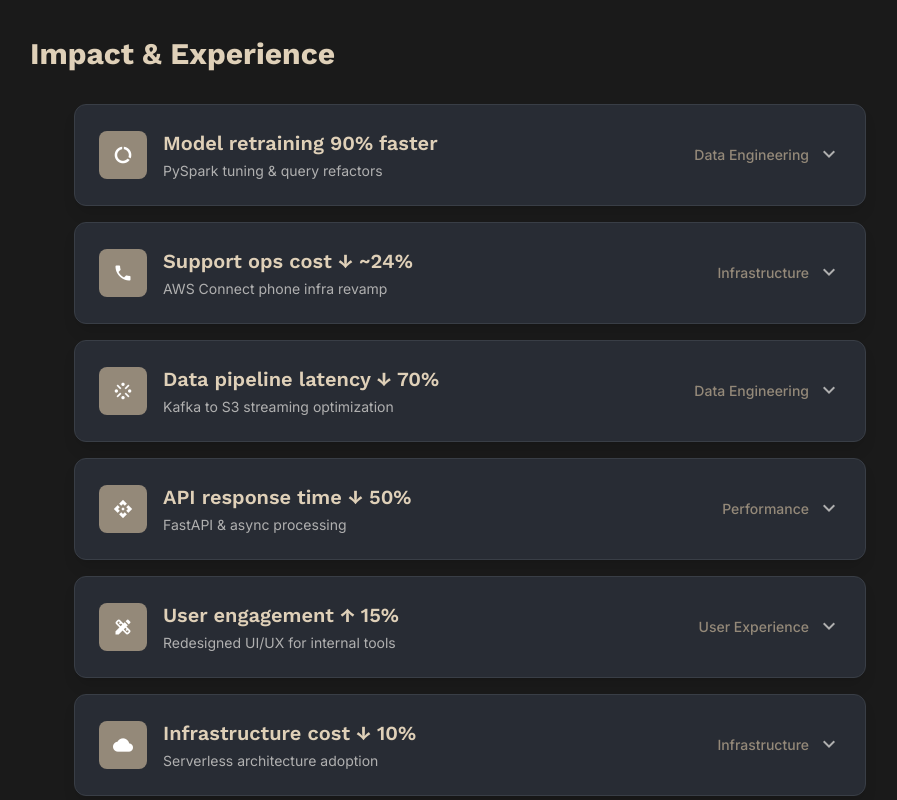
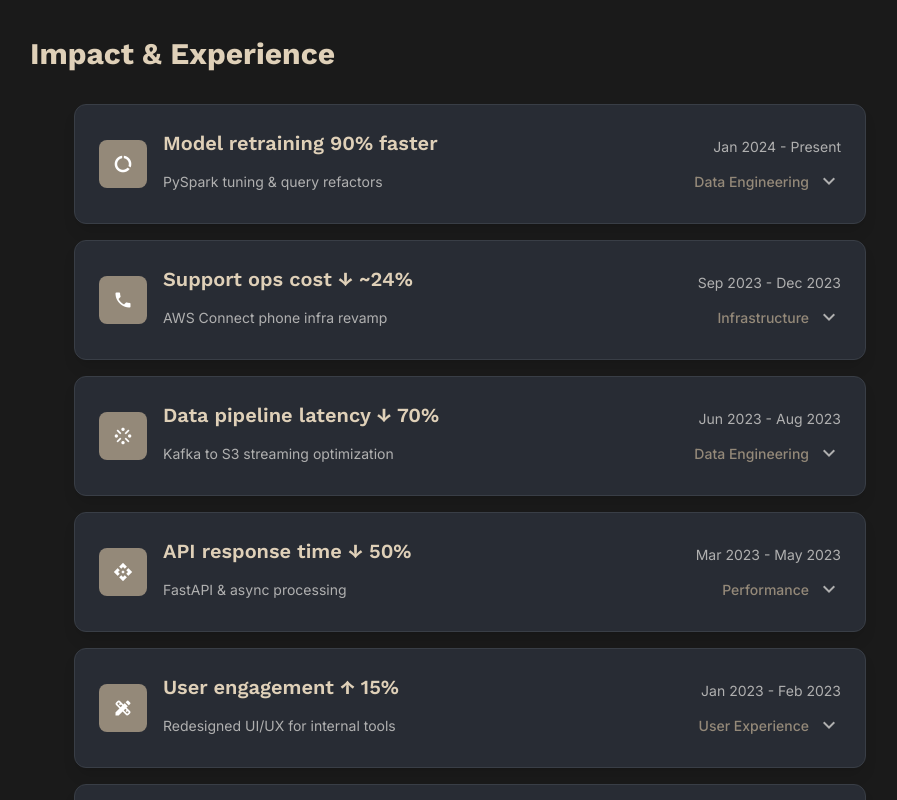
Before and after one commit to sampathl/sampathl.github.io, a React (Vite) app: page / in a window 1280 px wide. Shown: the part 940-1740 px from the top of the page, without its empty margins (338-1235 px from the left). Built offline with nearby package versions, Linux system fonts and the light colour scheme.

Commit message:
few alignments

```diff
--- a/src/components/ExpandableExperience.tsx
+++ b/src/components/ExpandableExperience.tsx
@@ -9,6 +9,8 @@ type ExperienceItem = {
   blurb: string
   category: string
   icon: string
+  fromDate: string
+  toDate: string
 }
 
 type Props = {
@@ -38,19 +40,28 @@ export default function ExpandableExperience({ experiences }: Props) {
             className="w-full p-6 text-left hover:bg-[rgb(var(--hover))] transition-colors duration-200"
           >
             <div className="flex items-center justify-between">
-              <div className="flex items-center gap-4">
-                <div className="w-12 h-12 bg-[rgb(var(--accent))] rounded-lg flex items-center justify-center text-white">
+              {/* Left side - Icon */}
+              <div className="w-12 h-12 bg-[rgb(var(--accent))] rounded-lg flex items-center justify-center text-white mr-4">
                 <MaterialIcon name={experience.icon} className="text-xl" />
               </div>
-                <div>
+
+              {/* Content area with grid layout */}
+              <div className="flex-1">
+                {/* Top row: Title and Date */}
+                <div className="flex items-end justify-between mb-2">
                   <h3 className="text-xl font-semibold text-[rgb(var(--fg))] text-left">
                     {experience.title}
                   </h3>
-                  <p className="text-sm text-[rgb(var(--muted))] mt-1">
+                  <p className="text-sm text-[rgb(var(--muted))] text-right">
+                    {experience.fromDate} - {experience.toDate}
+                  </p>
+                </div>
+
+                {/* Bottom row: Metric and Category */}
+                <div className="flex items-center justify-between">
+                  <p className="text-sm text-[rgb(var(--muted))] text-left">
                     {experience.metric}
                   </p>
-                </div>
-              </div>
                   <div className="flex items-center gap-2">
                     <span className="text-sm text-[rgb(var(--accent))] font-medium">
                       {experience.category}
@@ -61,6 +72,8 @@ export default function ExpandableExperience({ experiences }: Props) {
                     >
                       <MaterialIcon name="expand_more" className="text-2xl text-[rgb(var(--muted))]" />
                     </motion.div>
+                  </div>
+                </div>
               </div>
             </div>
           </button>
--- a/src/components/ExperienceSection.tsx
+++ b/src/components/ExperienceSection.tsx
@@ -12,7 +12,9 @@ export default function ExperienceSection() {
       metric: "PySpark tuning & query refactors",
       blurb: "Cut retraining query time with optimized SQL and configuration; improved iteration speed for DS teams.",
       category: "Data Engineering",
-      icon: "data_usage"
+      icon: "data_usage",
+      fromDate: "Jan 2024",
+      toDate: "Present"
     },
     {
       id: "2",
@@ -20,7 +22,9 @@ export default function ExperienceSection() {
       metric: "AWS Connect phone infra revamp",
       blurb: "Rationalized IVR flows and observability; reduced vendor usage and idle time.",
       category: "Infrastructure",
-      icon: "phone"
+      icon: "phone",
+      fromDate: "Sep 2023",
+      toDate: "Dec 2023"
     },
     {
       id: "3",
@@ -28,7 +32,9 @@ export default function ExperienceSection() {
       metric: "Kafka to S3 streaming optimization",
       blurb: "Implemented efficient data serialization and batching for real-time analytics.",
       category: "Data Engineering",
-      icon: "stream"
+      icon: "stream",
+      fromDate: "Jun 2023",
+      toDate: "Aug 2023"
     },
     {
       id: "4",
@@ -36,7 +42,9 @@ export default function ExperienceSection() {
       metric: "FastAPI & async processing",
       blurb: "Optimized backend endpoints with asynchronous operations and caching strategies.",
       category: "Performance",
-      icon: "api"
+      icon: "api",
+      fromDate: "Mar 2023",
+      toDate: "May 2023"
     },
     {
       id: "5",
@@ -44,7 +52,9 @@ export default function ExperienceSection() {
       metric: "Redesigned UI/UX for internal tools",
       blurb: "Improved usability and visual appeal of internal dashboards and reporting tools.",
       category: "User Experience",
-      icon: "design_services"
+      icon: "design_services",
+      fromDate: "Jan 2023",
+      toDate: "Feb 2023"
     },
     {
       id: "6",
@@ -52,7 +62,9 @@ export default function ExperienceSection() {
       metric: "Serverless architecture adoption",
       blurb: "Migrated monolithic services to AWS Lambda, reducing operational overhead.",
       category: "Infrastructure",
-      icon: "cloud"
+      icon: "cloud",
+      fromDate: "Oct 2022",
+      toDate: "Dec 2022"
     }
   ]
 
```
Lines whose indentation alone changed are shown as unchanged.
